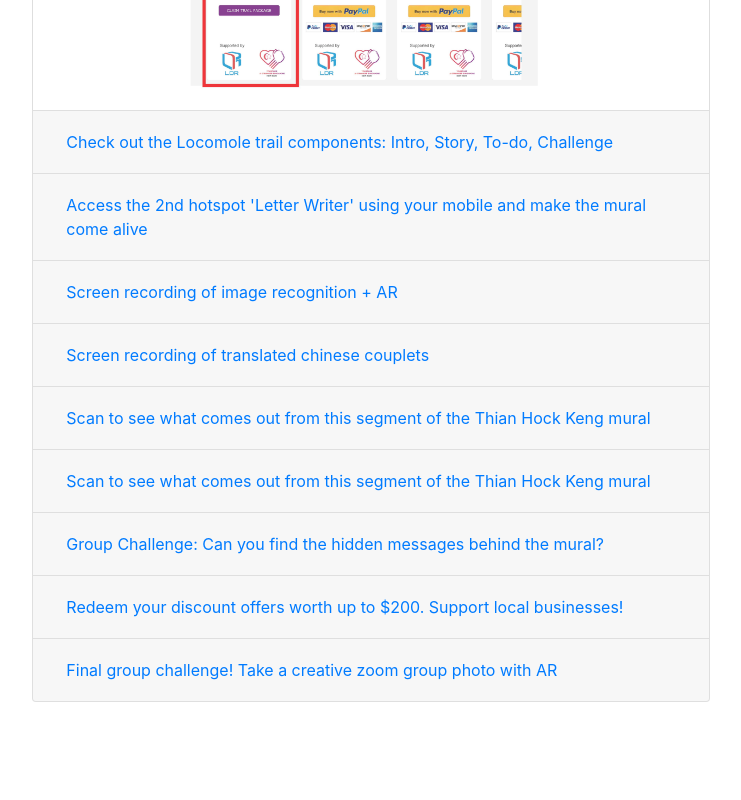
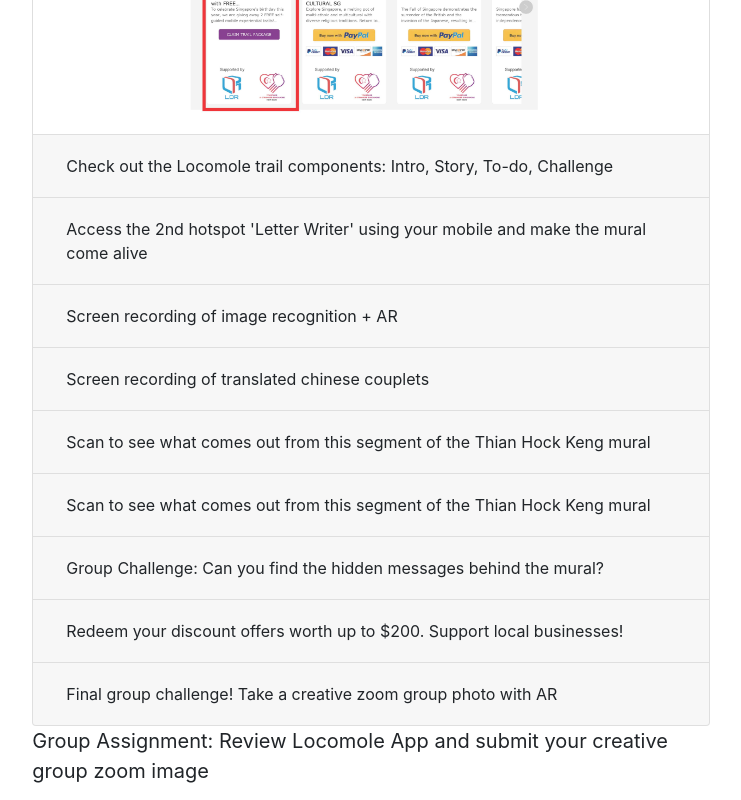
Before and after one commit to mrjohnchen/SMUX-LTB, a website with bundled scripts: page index.html in a window 1280 px wide. Shown: the part 7680-8480 px from the top of the page, without its empty margins (269-1010 px from the left). Built offline with nearby package versions, Linux system fonts and the light colour scheme; a script that the page names is missing.

Commit message:
Update index.html

```diff
--- a/index.html
+++ b/index.html
@@ -182,7 +182,8 @@
           <div class="row">
             <div class="col-lg-8 mx-auto p-5">
               <h2>Week 3: Experience Augmented Reality using Locomole App's Image Recognition</h2>
-                 <p class="text-muted">As part of product review, learn the innovative use of technologies like image recognition and AR can enhance discovery and experience in the new normal </p>
+                 <p class="text-muted">As part of product review, learn the innovative use of technologies like image recognition and AR can enhance discovery
+                   and experience in the new normal. Expand each tab to have a guided experience with AR </p>
 
  <div class="accordion" id="accordionExample">
   <div class="card">
@@ -202,7 +203,7 @@
   <div class="card">
     <div class="card-header" id="headingTwo">
       <h2 class="mb-0">
-        <button class="btn btn-link btn-block text-left collapsed" type="button" data-toggle="collapse" data-target="#collapseTwo" aria-expanded="false" aria-controls="collapseTwo">
+        <button class="btn btn-block text-left collapsed" type="button" data-toggle="collapse" data-target="#collapseTwo" aria-expanded="false" aria-controls="collapseTwo">
           Check out the Locomole trail components: Intro, Story, To-do, Challenge
         </button>
       </h2>
@@ -216,7 +217,7 @@
   <div class="card">
     <div class="card-header" id="headingThree">
       <h2 class="mb-0">
-        <button class="btn btn-link btn-block text-left collapsed" type="button" data-toggle="collapse" data-target="#collapseThree" aria-expanded="false" aria-controls="collapseThree">
+        <button class="btn btn-block text-left collapsed" type="button" data-toggle="collapse" data-target="#collapseThree" aria-expanded="false" aria-controls="collapseThree">
           Access the 2nd hotspot 'Letter Writer' using your mobile and make the mural come alive
         </button>
       </h2>
@@ -230,7 +231,7 @@
       <div class="card">
     <div class="card-header" id="headingFour">
       <h2 class="mb-0">
-        <button class="btn btn-link btn-block text-left collapsed" type="button" data-toggle="collapse" data-target="#collapseFour" aria-expanded="false" aria-controls="collapseThree">
+        <button class="btn btn-block text-left collapsed" type="button" data-toggle="collapse" data-target="#collapseFour" aria-expanded="false" aria-controls="collapseThree">
           Screen recording of image recognition + AR
         </button>
       </h2>
@@ -244,7 +245,7 @@
           <div class="card">
     <div class="card-header" id="headingFive">
       <h2 class="mb-0">
-        <button class="btn btn-link btn-block text-left collapsed" type="button" data-toggle="collapse" data-target="#collapseFive" aria-expanded="false" aria-controls="collapseThree">
+        <button class="btn btn-block text-left collapsed" type="button" data-toggle="collapse" data-target="#collapseFive" aria-expanded="false" aria-controls="collapseThree">
         Screen recording of translated chinese couplets
         </button>
       </h2>
@@ -258,7 +259,7 @@
           <div class="card">
     <div class="card-header" id="headingSix">
       <h2 class="mb-0">
-        <button class="btn btn-link btn-block text-left collapsed" type="button" data-toggle="collapse" data-target="#collapseSix" aria-expanded="false" aria-controls="collapseThree">
+        <button class="btn btn-block text-left collapsed" type="button" data-toggle="collapse" data-target="#collapseSix" aria-expanded="false" aria-controls="collapseThree">
         Scan to see what comes out from this segment of the Thian Hock Keng mural
         </button>
       </h2>
@@ -272,7 +273,7 @@
        <div class="card">
     <div class="card-header" id="headingSeven">
       <h2 class="mb-0">
-        <button class="btn btn-link btn-block text-left collapsed" type="button" data-toggle="collapse" data-target="#collapseSeven" aria-expanded="false" aria-controls="collapseThree">
+        <button class="btn btn-block text-left collapsed" type="button" data-toggle="collapse" data-target="#collapseSeven" aria-expanded="false" aria-controls="collapseThree">
         Scan to see what comes out from this segment of the Thian Hock Keng mural
         </button>
       </h2>
@@ -286,7 +287,7 @@
            <div class="card">
     <div class="card-header" id="headingEight">
       <h2 class="mb-0">
-        <button class="btn btn-link btn-block text-left collapsed" type="button" data-toggle="collapse" data-target="#collapseEight" aria-expanded="false" aria-controls="collapseThree">
+        <button class="btn btn-block text-left collapsed" type="button" data-toggle="collapse" data-target="#collapseEight" aria-expanded="false" aria-controls="collapseThree">
         Group Challenge: Can you find the hidden messages behind the mural?
         </button>
       </h2>
@@ -300,7 +301,7 @@
         <div class="card">
     <div class="card-header" id="headingNine">
       <h2 class="mb-0">
-        <button class="btn btn-link btn-block text-left collapsed" type="button" data-toggle="collapse" data-target="#collapseNine" aria-expanded="false" aria-controls="collapseThree">
+        <button class="btn btn-block text-left collapsed" type="button" data-toggle="collapse" data-target="#collapseNine" aria-expanded="false" aria-controls="collapseThree">
        Redeem your discount offers worth up to $200. Support local businesses!
         </button>
       </h2>
@@ -314,7 +315,7 @@
         <div class="card">
     <div class="card-header" id="headingTen">
       <h2 class="mb-0">
-        <button class="btn btn-link btn-block text-left collapsed" type="button" data-toggle="collapse" data-target="#collapseTen" aria-expanded="false" aria-controls="collapseThree">
+        <button class="btn btn-block text-left collapsed" type="button" data-toggle="collapse" data-target="#collapseTen" aria-expanded="false" aria-controls="collapseThree">
     Final group challenge! Take a creative zoom group photo with AR
         </button>
       </h2>
@@ -322,12 +323,20 @@
     <div id="collapseTen" class="collapse" aria-labelledby="headingNine" data-parent="#accordionExample">
       <div class="card-body">
       <img src=" images/Final Team Challenge.jpg" class="d-block w-100" alt="Final group challenge">
+        <div class="dropdown-divider"></div>
       <img src="images/My creative example.jpg" class="d-block w-100" alt="My Creative Example">
       <p>How I would do it. Note: Chinese Opera is also known as Wayang which has a different connotation in Singapore - which means to 'show off'</p>
       </div>
     </div>
    </div>
+
+   <blockquote class="blockquote">
+  <p class="mb-0">Group Assignment: Review Locomole App and submit your creative group zoom image</p>
+  <img src="images/Leave review.jpg" class="d-block w-100" alt="Leave app review">
+</blockquote>
 </div>
+
+
 </section>
 
 <section id="inspiration" class="bg-light">
```
